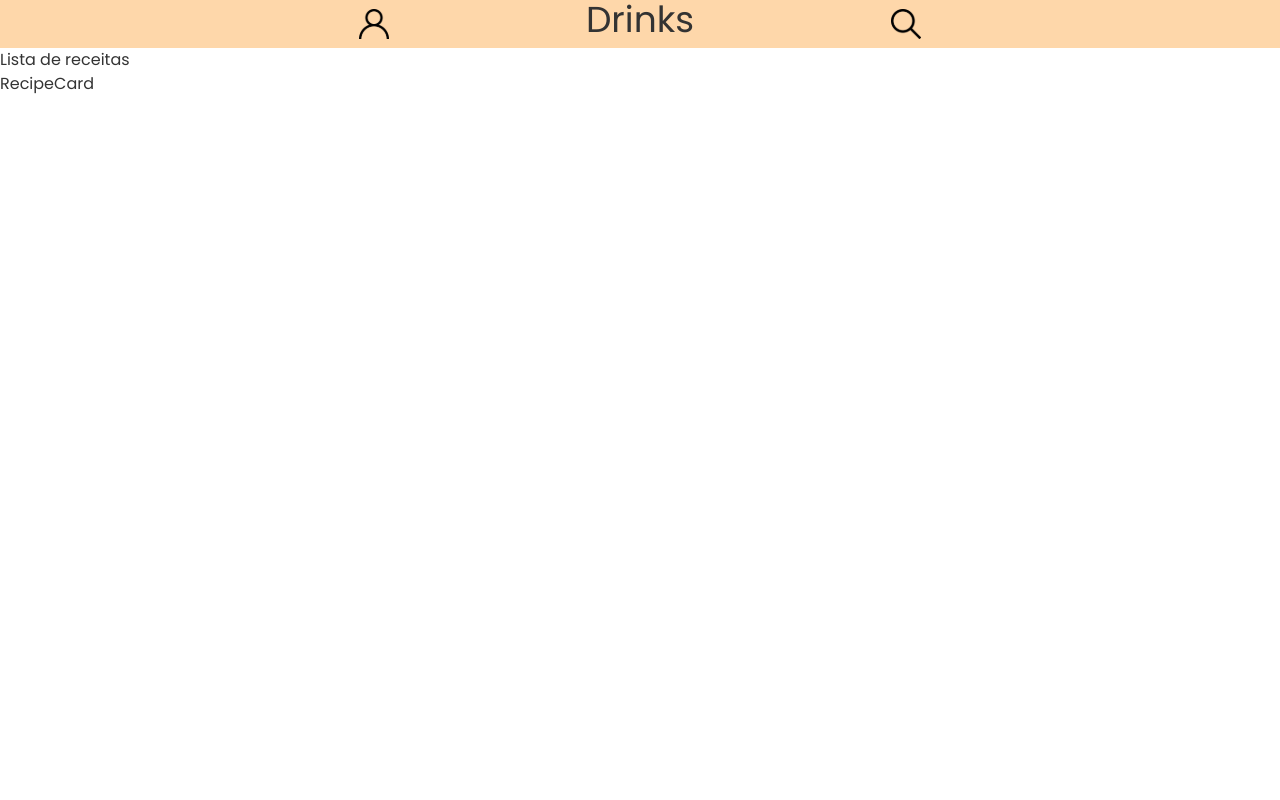
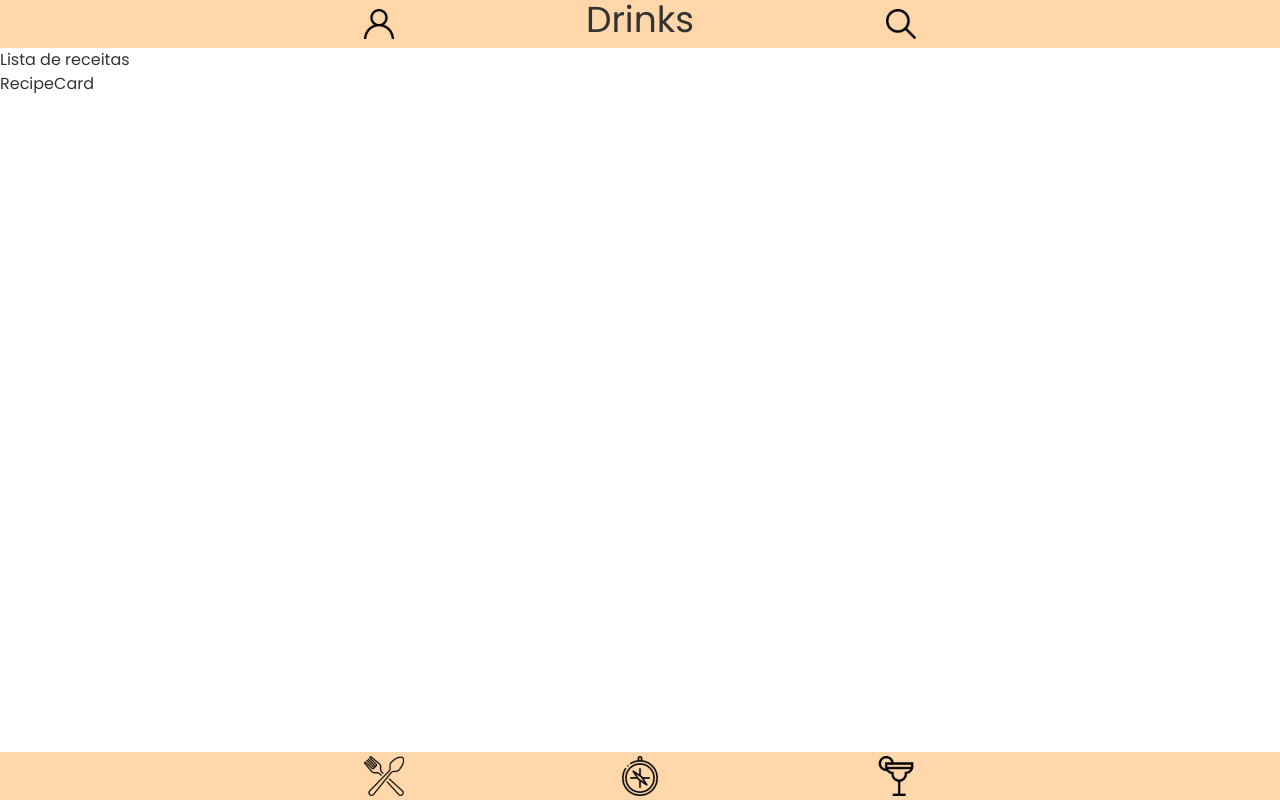
Before and after one commit to heitortessaro/recipe-app-2, a React (Create React App) app: page /foods in a window 1280 px wide. Built offline with nearby package versions, Linux system fonts and the light colour scheme.

Commit message:
chore: create FooterMenu component.

```diff
--- /dev/null
+++ b/src/components/FooterMenu.jsx
@@ -0,0 +1,33 @@
+import React from "react";
+import { useNavigate } from "react-router-dom";
+import mealIcon from '../images/mealIcon.svg';
+import exploreIcon from '../images/exploreIcon.svg';
+import drinkIcon from '../images/drinkIcon.svg';
+
+export default function FooterMenu() {
+  const navigate = useNavigate();
+  return(
+    <div className="fixed bottom-0 w-full bg-orange-200">
+      <div className="w-full md:max-w-screen-md mx-auto flex justify-around">
+        <button
+          onClick={() => navigate('/foods')}
+          className='btn btn-ghost hover:bg-secondary w-20 '
+        >
+          <img className="inline-block" src={mealIcon} alt="Profile" />
+        </button>
+        <button
+          onClick={() => navigate('/explore')}
+          className='btn btn-ghost hover:bg-secondary w-20 '
+        >
+          <img src={exploreIcon} alt="Profile" />
+        </button>
+        <button
+          onClick={() => navigate('/drinks')}
+          className='btn btn-ghost hover:bg-secondary w-20 '
+        >
+          <img src={drinkIcon} alt="Profile" />
+        </button>
+      </div>
+    </div>
+  );
+};
--- a/src/components/Header.jsx
+++ b/src/components/Header.jsx
@@ -10,7 +10,7 @@ export default function Header({ enableSearch, title }) {
       <div className="w-full md:max-w-screen-md mx-auto flex justify-around">
         <button
           onClick={() => navigate('/profile')}
-        className='text-align-center p-2 btn btn-ghost hover:bg-primary '
+          className='p-2 btn btn-ghost hover:bg-primary w-20 '
         >
           <img src={profileIcon} alt="Profile" />
         </button>
@@ -18,7 +18,7 @@ export default function Header({ enableSearch, title }) {
         {enableSearch && (
           <button
             onClick={() => navigate('/profile')}
-          className='text-align-center p-2 btn btn-ghost hover:bg-primary '
+            className='p-2 btn btn-ghost hover:bg-primary w-20 '
           >
             <img src={searchIcon} alt="Search" />
           </button>
--- a/src/pages/MainPage.jsx
+++ b/src/pages/MainPage.jsx
@@ -1,4 +1,5 @@
 import React from 'react';
+import FooterMenu from '../components/FooterMenu';
 import Header from '../components/Header';
 
 export default function MainPage() {
@@ -6,12 +7,12 @@ export default function MainPage() {
     <div className=''>
       <Header enableSearch={true} title={'Drinks'}/>
       {/* <SearchBar />
-      <Alert />
-      <FooterMenu /> */}
+      <Alert /> */}
       <div>
         Lista de receitas
         <div>RecipeCard</div>
       </div>
+      <FooterMenu />
     </div>
   );
 }
```
Lines whose indentation alone changed are shown as unchanged.
